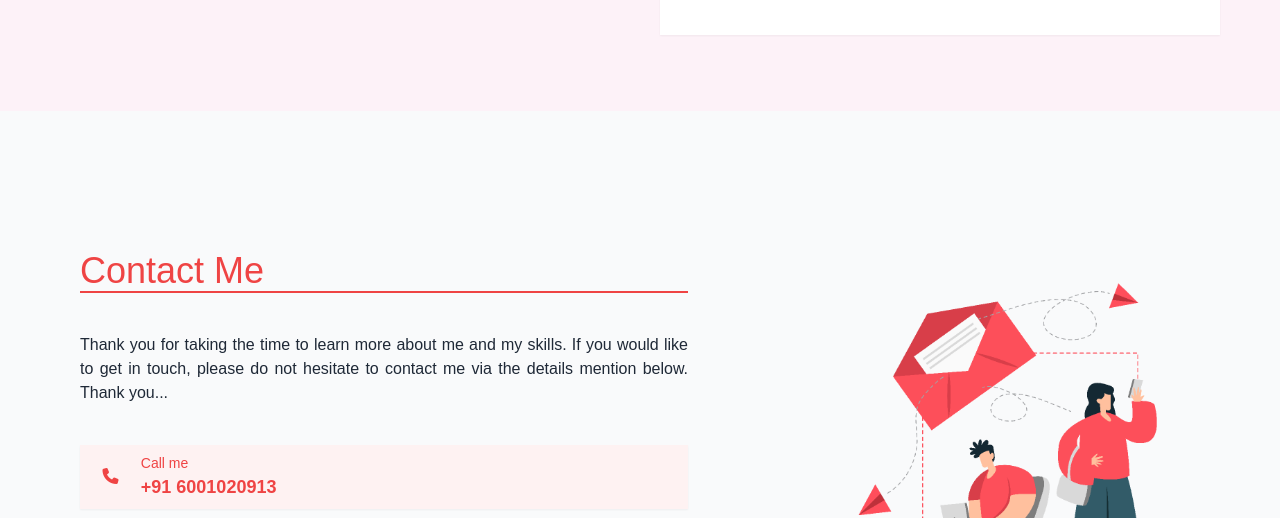
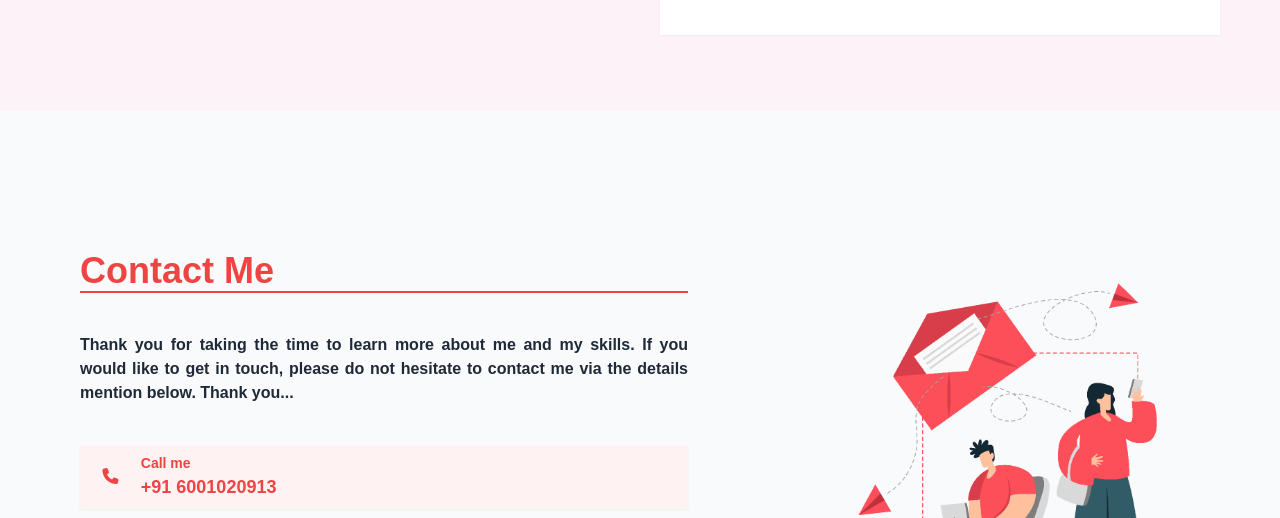
Before and after one commit to NitishRajbongshi/visit_portfolio, a website: page index.html in a window 1280 px wide. Shown: the part 4530-5048 px from the top of the page. Drawn offline with Linux system fonts and the light colour scheme.

Commit message:
Add some style

```diff
--- a/index.html
+++ b/index.html
@@ -760,7 +760,7 @@
     <!-- Contact Section -->
     <section
       id="contact_me"
-      class="contact bg-gray-50 flex items-center justify-center h-auto md:h-full"
+      class="contact font-bold bg-gray-50 flex items-center justify-center h-auto md:h-full"
     >
       <div class="container mx-auto flex flex-col-reverse md:flex-row py-10">
         <div class="text-section w-full p-5 md:p-20 md:w-[60%]">
```
